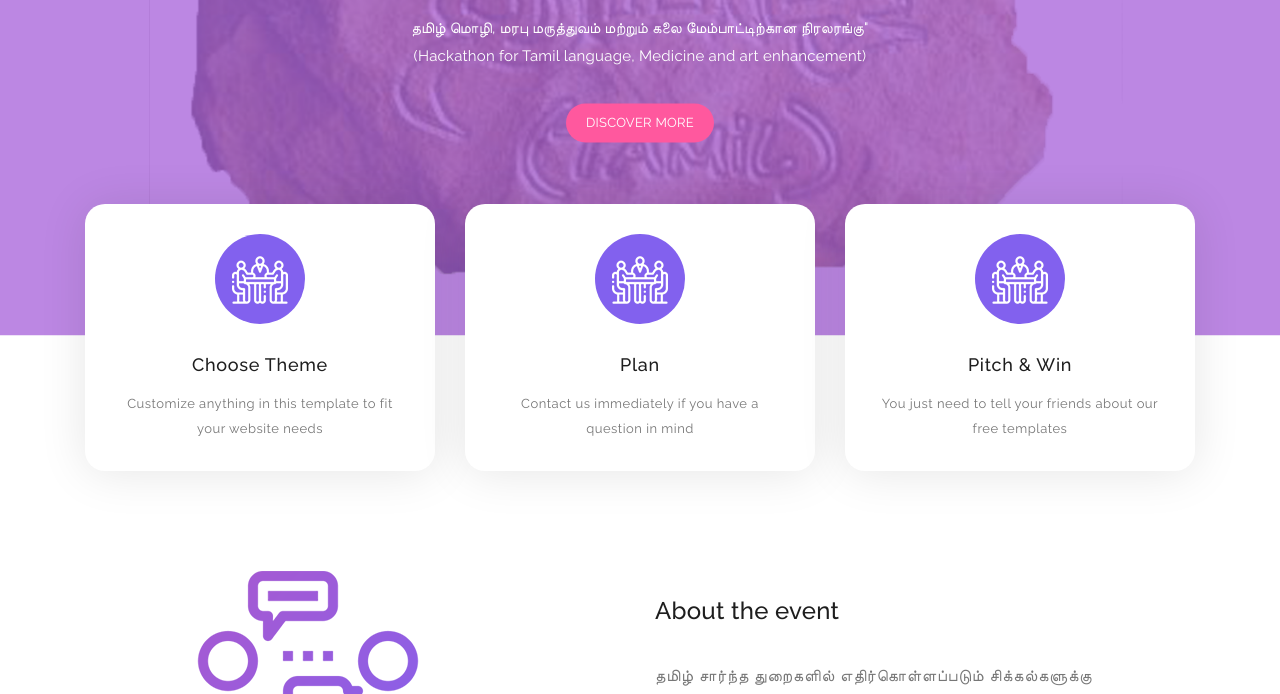
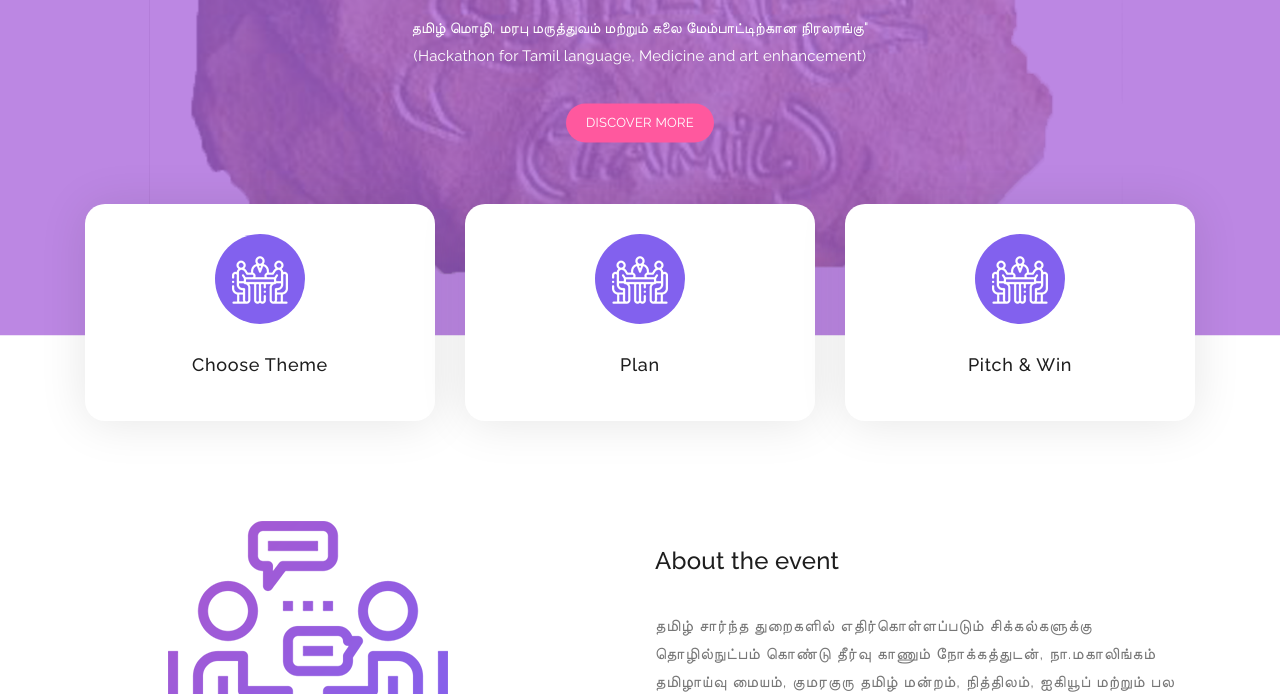
Before and after one commit to niroshkumarh/TamilHackathon, a plain HTML site: page index.html in a window 1280 px wide. Shown: the part 406-1100 px from the top of the page. Drawn offline with Linux system fonts and the light colour scheme.

Commit message:
important date UI added2

```diff
--- a/index.html
+++ b/index.html
@@ -104,7 +104,7 @@ https://templatemo.com/tm-535-softy-pinko
                                     <i><img src="assets/images/featured-item-01.png" alt=""></i>
                                 </div>
                                 <h5 class="features-title">Choose Theme</h5>
-                                <p>Customize anything in this template to fit your website needs</p>
+                                <!-- <p>Customize anything in this template to fit your website needs</p> -->
                             </div>
                         </div>
                         <!-- ***** Features Small Item End ***** -->
@@ -117,7 +117,7 @@ https://templatemo.com/tm-535-softy-pinko
                                     <i><img src="assets/images/featured-item-01.png" alt=""></i>
                                 </div>
                                 <h5 class="features-title">Plan</h5>
-                                <p>Contact us immediately if you have a question in mind</p>
+                                <!-- <p>Contact us immediately if you have a question in mind</p> -->
                             </div>
                         </div>
                         <!-- ***** Features Small Item End ***** -->
@@ -130,7 +130,7 @@ https://templatemo.com/tm-535-softy-pinko
                                     <i><img src="assets/images/featured-item-01.png" alt=""></i>
                                 </div>
                                 <h5 class="features-title">Pitch & Win</h5>
-                                <p>You just need to tell your friends about our free templates</p>
+                                <!-- <p>You just need to tell your friends about our free templates</p> -->
                             </div>
                         </div>
                         <!-- ***** Features Small Item End ***** -->
```
